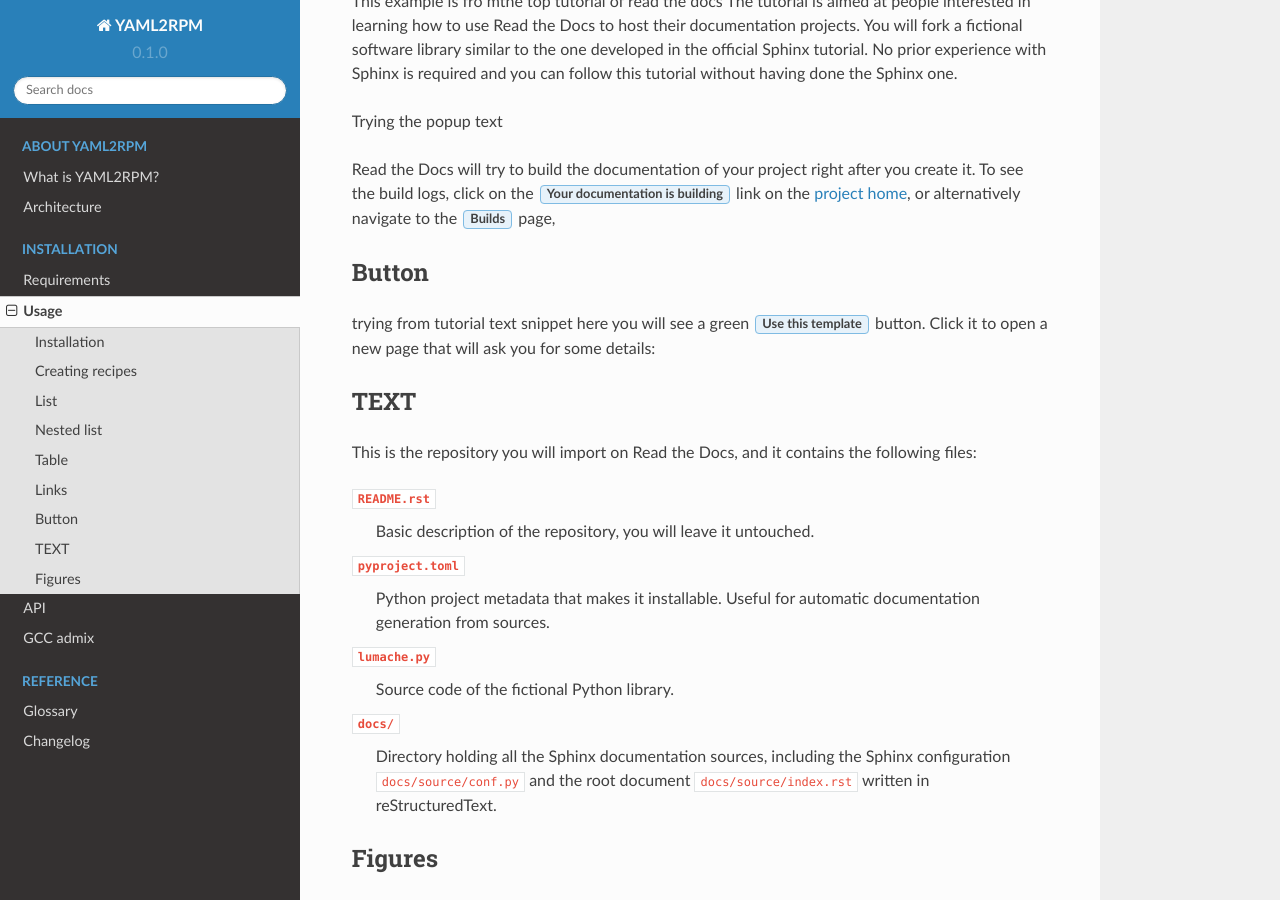
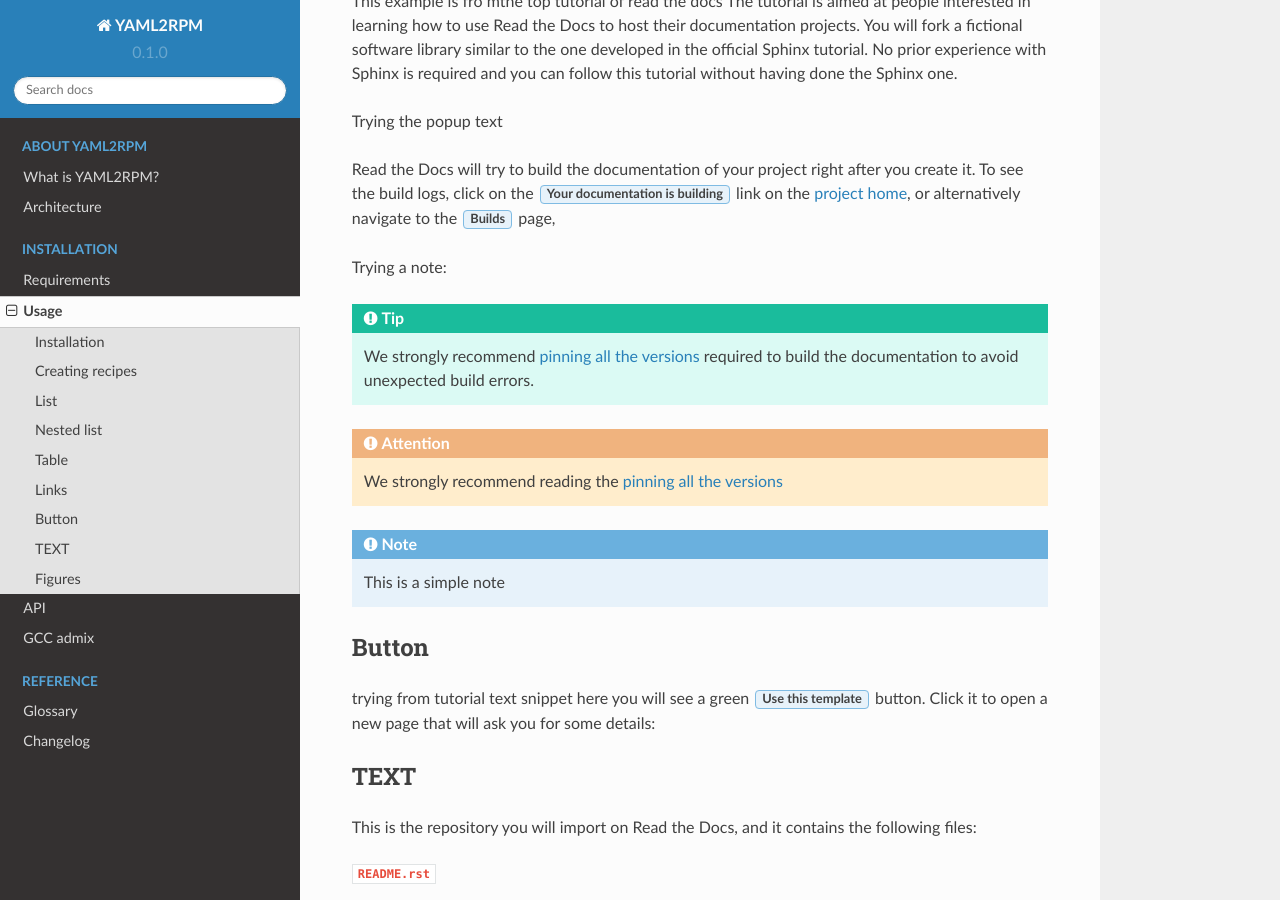
Before and after one commit to nadyawilliams/rtd-tutorial, a Sphinx documentation site: the page built from docs/source/installation/usage.rst, in a window 1280 px wide and 900 px high, scrolled down 2228 px. Built offline with Sphinx 7.4.7 and the Read the Docs theme 2.0.0, drawn with Linux system fonts in a browser that asks for light colours.

Commit message:
add examples of note, attention, tip

```diff
--- a/docs/source/installation/usage.rst
+++ b/docs/source/installation/usage.rst
@@ -109,6 +109,22 @@
 click on the :guilabel:`Your documentation is building` link on the :term:`project home`,
 or alternatively navigate to the :guilabel:`Builds` page,
 
+
+Trying a note:
+
+.. tip::
+
+	We strongly recommend :doc:`pinning all the versions </installation/api>` required to build the documentation to avoid unexpected build errors.
+
+.. attention::
+
+	We strongly recommend reading the :doc:`pinning all the versions </about/architecture>`
+
+.. note::
+
+	This is a simple note
+
+
 Button
 -------
 
```
